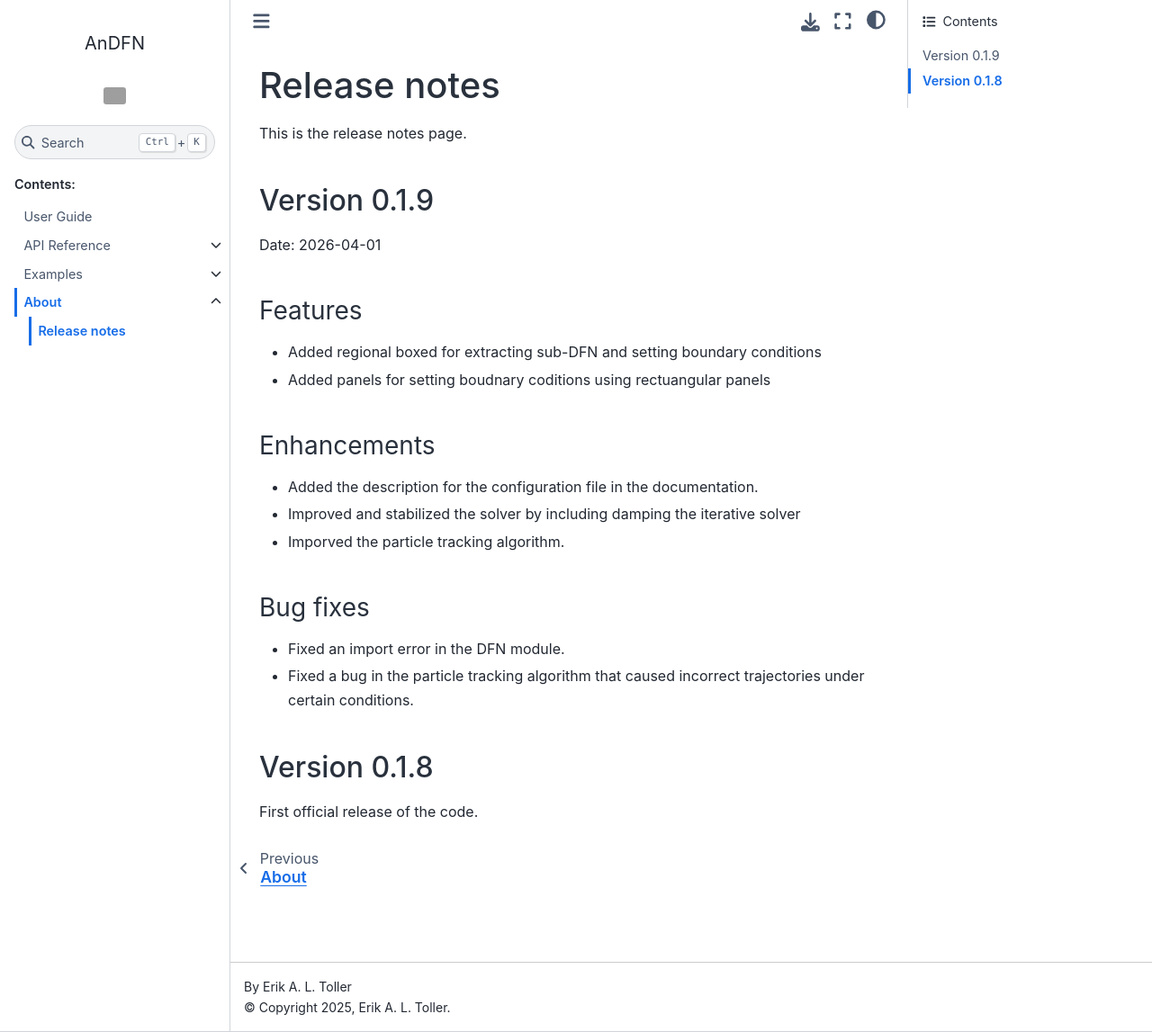
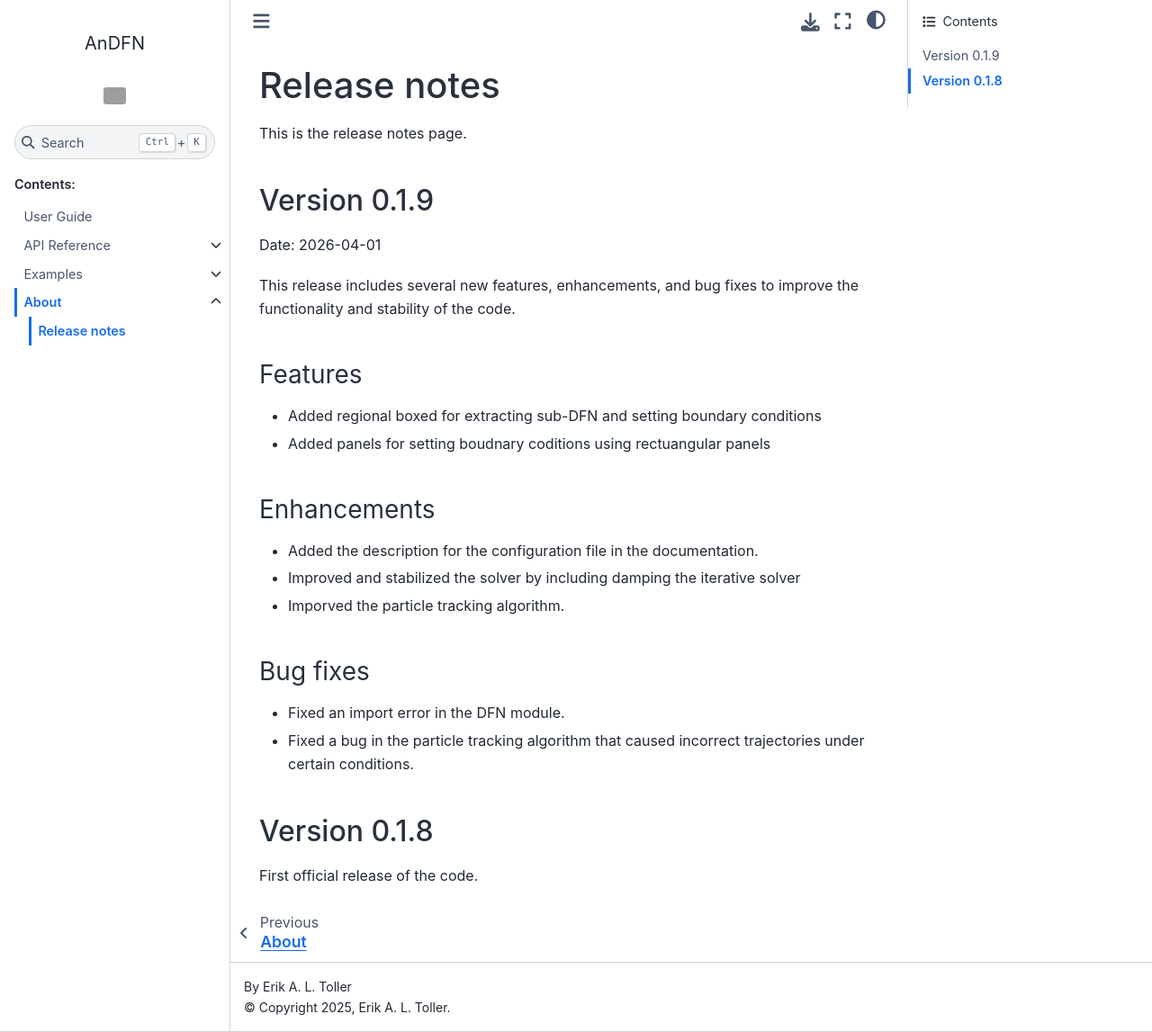
Before and after one commit to eriktoller/andfn, a Sphinx documentation site: the page built from docs/release_notes.rst, in a window 1280 px wide and 1147 px high. Shown: the whole window at 90% size. Built offline with Sphinx 7.4.7 and the Sphinx Book theme 1.1.4, drawn with Linux system fonts in a browser that asks for light colours; pages that are not in the unit, such as notebooks, are missing from menus; grey boxes are pictures that could not be loaded.

Commit message:
Fixes workflow

```diff
--- a/docs/release_notes.rst
+++ b/docs/release_notes.rst
@@ -7,6 +7,8 @@
 -------------
 
 Date: 2026-04-01
+
+This release includes several new features, enhancements, and bug fixes to improve the functionality and stability of the code.
 
 Features
 ~~~~~~~~
--- a/pyproject.toml
+++ b/pyproject.toml
@@ -4,6 +4,7 @@
 
 [project]
 name = "andfn"
+dynamic = ["version"]
 description = "An Analytic Element Model for Discrete Fracture Networks"
 authors = [
     { name = "Erik A.L. Toller" }
```
